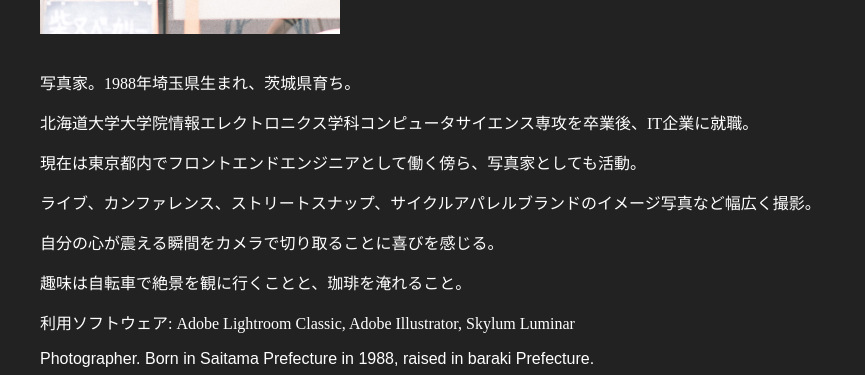
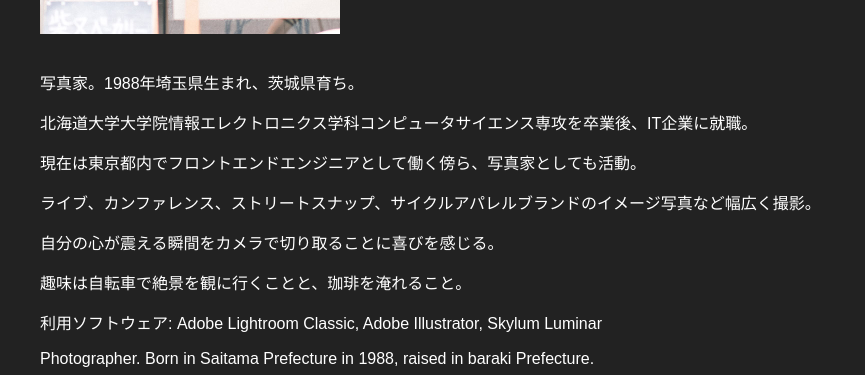
Before and after one commit to ryotak3/portfolio-s, a Nuxt app: page /about in a window 1280 px wide. Shown: the part 425-800 px from the top of the page, without its empty margins (0-865 px from the left). Built offline with nearby package versions, Linux system fonts and the light colour scheme.

Commit message:
aboutの日本語フォントをサンセリフ体（noto sans japanese）に変更した

```diff
--- a/layouts/default.vue
+++ b/layouts/default.vue
@@ -62,6 +62,9 @@ export default {
 };
 </script>
 <style>
+
+@import url(http://fonts.googleapis.com/earlyaccess/notosansjapanese.css);
+
 html {
   background-color: #222222;
   font-size: 1rem;
@@ -75,8 +78,7 @@ body {
 }
 
 .text-jp {
-  font-family: '游明朝', 'YuMincho', 'Hiragino Mincho ProN W3',
-    'ヒラギノ明朝 ProN W3';
+  font-family: 'Noto Sans Japanese', sans-serif;
 }
 .text-en {
   font-family: din-2014, sans-serif;
```
